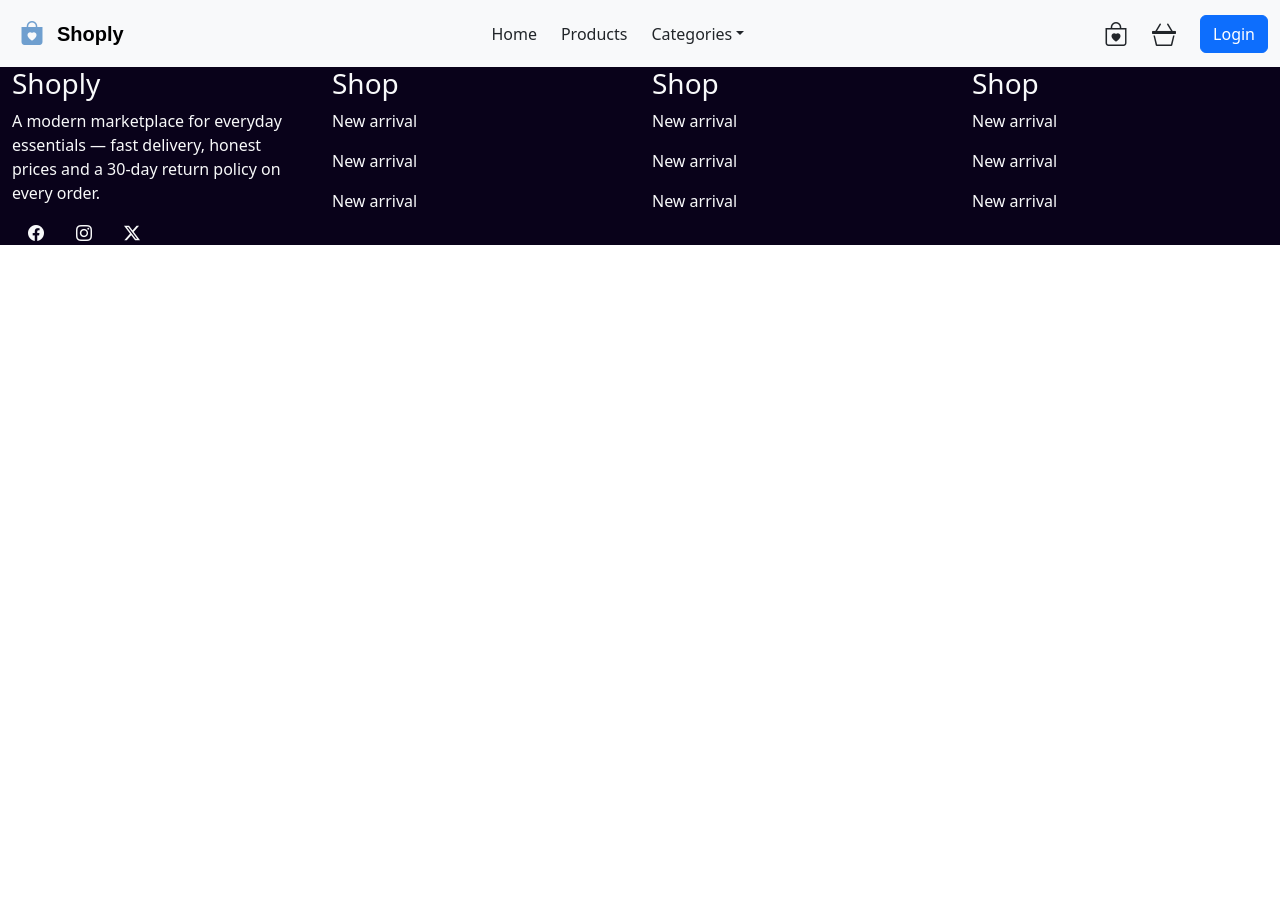
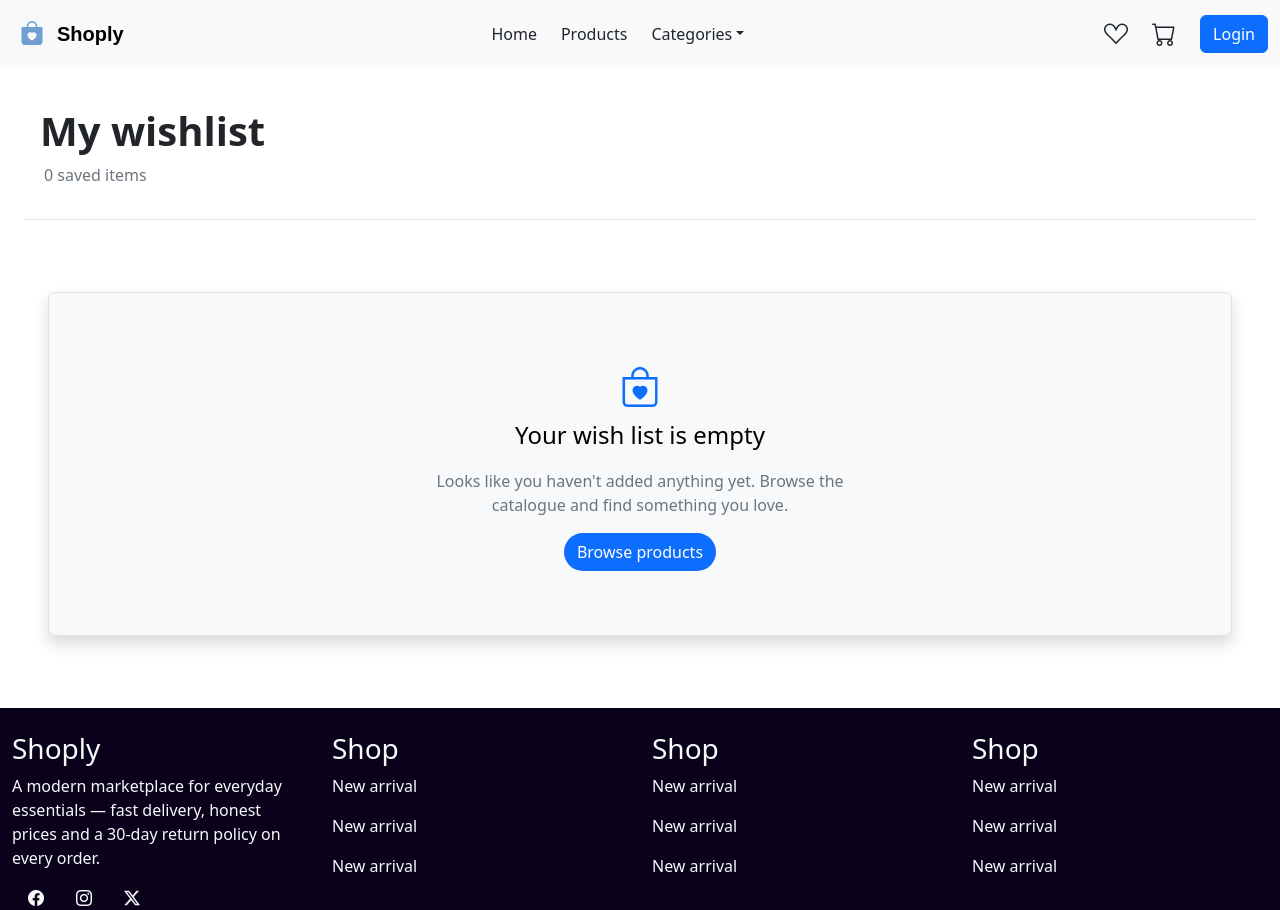
Before and after one commit to aboelenin-tech/shoply, a React (Vite) app: page /wishlist in a window 1280 px wide. Before the commit the page ends 800 px from the top, so only its background shows below. Built offline with nearby package versions, Linux system fonts and the light colour scheme.

Commit message:
wishlist empty

```diff
--- a/src/components/Navbar.jsx
+++ b/src/components/Navbar.jsx
@@ -176,14 +176,14 @@ function Navbar() {
             to="/wishlist"
             className="text-dark fs-4"
           >
-            <i className="bi bi-bag-heart"></i>
+            <i class="bi bi-suit-heart"></i>
           </NavLink>
 
           <NavLink
             to="/card"
             className="text-dark fs-4"
           >
-            <i className="bi bi-basket3"></i>
+            <i class="bi bi-cart"></i>
           </NavLink>
 
           <NavLink
@@ -265,7 +265,7 @@ function Navbar() {
                     isActive ? "nav-link active" : "nav-link"
                   }
                 >
-                 Wishlist
+                  Wishlist
                 </NavLink>
               </li>
 
--- a/src/pages/Card.jsx
+++ b/src/pages/Card.jsx
@@ -1,4 +1,5 @@
 import { useState } from "react";
+import { NavLink } from "react-router-dom";
 function Card() {
 
 
@@ -13,9 +14,14 @@ function Card() {
                 <div className="border shadow p-3 mb-5 bg-body-tertiary rounded  ">
                     {carts.length === 0 ? (<>
                         <div className="d-flex flex-column align-items-center p-5">
-                            <div><i class="bi bi-bucket fs-1 text-primary-emphasis  "></i></div>
+                            <div><i class="bi bi-bucket fs-1 text-primary   "></i></div>
                             <p className="text-black fs-4">Your cart is empty</p>
                             <p className="text-center text-secondary">Looks like you haven't added anything yet. Browse the <br /> catalogue and find something you love.</p>
+                            <button className="btn bg-primary rounded-pill text-white"> <NavLink to="/products"
+                                className={({ isActive }) =>
+                                    isActive ? "nav-link active" : "nav-link"
+                                }
+                            >Browse products</NavLink></button>
                         </div>
                     </>) : (
                         <p>You have items in your cart</p>
--- a/src/pages/Wishlist.jsx
+++ b/src/pages/Wishlist.jsx
@@ -1,8 +1,38 @@
 // import React from 'react'
-
-// import { useState } from "react"
+import { NavLink } from "react-router-dom"
+import { useState } from "react"
 
 function Wishlist() {
+  const[wishProduct,setWishProduct]=useState([])
+  return(
+    <>
+
+        <div className="p-4">
+            <div className="border-bottom p-3 mb-5">
+                <h1 className="fw-bold ">My wishlist</h1>
+                <p className=" px-1 text-secondary">{wishProduct.length} saved items</p>
+            </div>
+            <div className="p-4">
+                <div className="border shadow p-3 mb-5 bg-body-tertiary rounded  ">
+                    {wishProduct.length === 0 ? (<>
+                        <div className="d-flex flex-column align-items-center p-5">
+                            <div><i class="bi bi-bag-heart fs-1 text-primary "></i></div>
+                            <p className="text-black fs-4">Your wish list is empty</p>
+                            <p className="text-center text-secondary">Looks like you haven't added anything yet. Browse the <br /> catalogue and find something you love.</p>
+                            <button className="btn bg-primary rounded-pill text-white"> <NavLink to="/products"
+                                className={({ isActive }) =>
+                                    isActive ? "nav-link active" : "nav-link"
+                                }
+                            >Browse products</NavLink></button>
+                        </div>
+                    </>) : (
+                        <p>You have items in your cart</p>
+                    )}
+                </div >
+            </div>
+        </div>
+    </>
+  )
 }
 
 export default Wishlist
```
